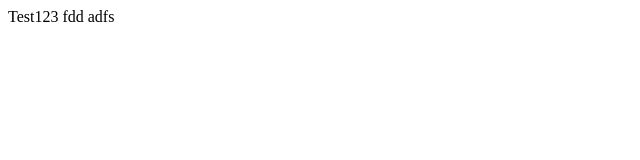
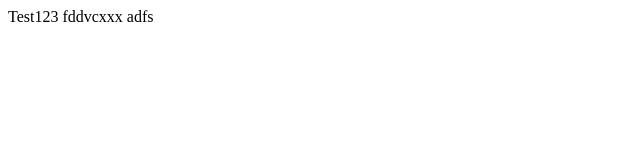
Before and after one commit to mihaudob/VScode, a plain HTML site: page index.html in a window 1280 px wide. Shown: the full height of the page, 0-640 px from the left. Drawn offline with Linux system fonts and the light colour scheme.

Commit message:
Update index.html

```diff
--- a/index.html
+++ b/index.html
@@ -1,5 +1,5 @@
 Test123
 <FSet>
-    fdd
+    fddvcxxx
     adfs
 </FSet>
```
